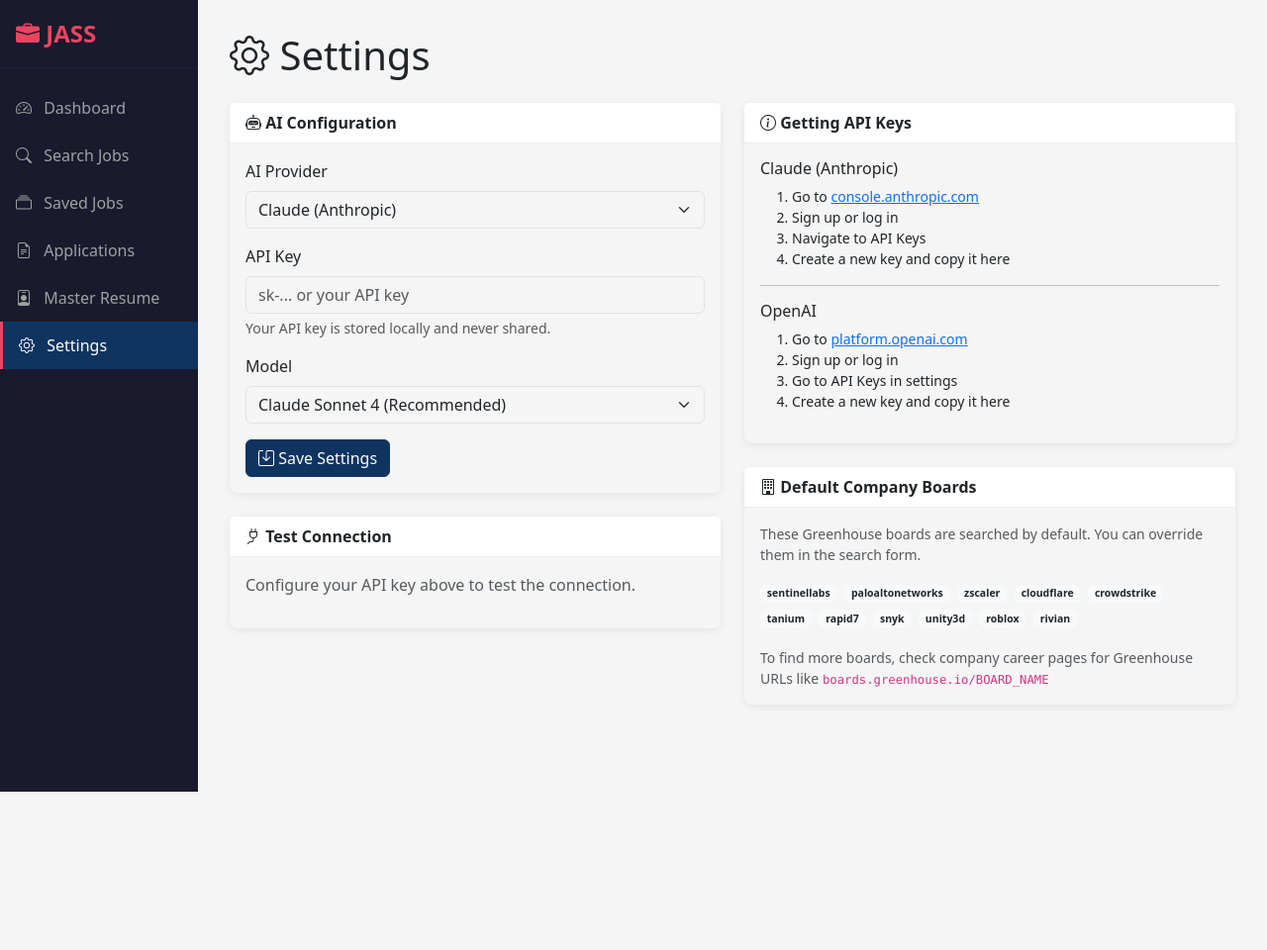
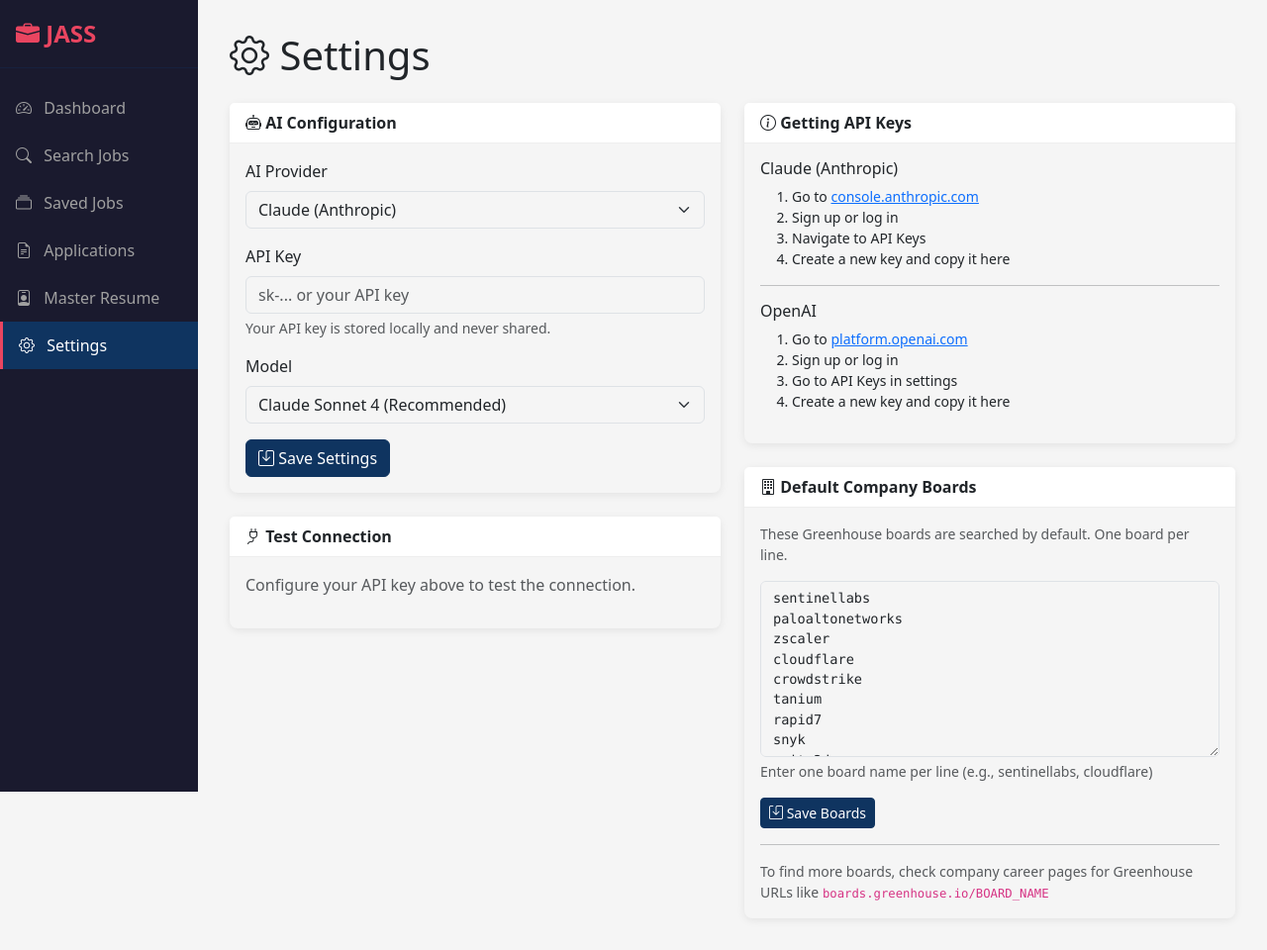
Before and after one commit to darkclad/JASS, a Flask app: page /settings in a window 1280 px wide. Shown: the whole page at 99% size. Before the commit the page ends 800 px from the top, so only its background shows below. Run offline with Flask 3, Linux system fonts and the light colour scheme; some libraries are stand-ins or nearby versions.

Commit message:
Add customizable Greenhouse boards in settings
- Add AppSettings model for storing application-wide settings
- Add editable textarea for Greenhouse board names in settings page
- Validate boards list cannot be empty on save
- Add "Restore Defaults" button to revert to default boards
- Show "Custom" badge when boards differ from defaults
- Update greenhouse search to use custom boards from AppSettings
- Remove duplicate buttons from empty jobs page

🤖 Generated with [Claude Code](https://claude.com/claude-code)

Co-Authored-By: Claude Opus 4.5 <noreply@anthropic.com>

```diff
--- a/app.py
+++ b/app.py
@@ -6,7 +6,7 @@ from flask import Flask, render_template, request, redirect, url_for, flash, jso
 import markdown
 
 from config import Config
-from models import db, MasterResume, Job, Application, AIConfig, SearchHistory
+from models import db, MasterResume, Job, Application, AIConfig, SearchHistory, AppSettings
 from logger import get_logger
 
 # Get logger for this module
@@ -676,9 +676,22 @@ def delete_resume(id):
 @app.route('/settings')
 def settings():
     """AI provider settings."""
+    from config import Config
     configs = AIConfig.query.all()
     active_config = AIConfig.query.filter_by(is_active=True).first()
-    return render_template('settings.html', configs=configs, active_config=active_config)
+
+    # Get custom boards or use defaults
+    custom_boards = AppSettings.get('greenhouse_boards')
+    if custom_boards:
+        boards = custom_boards
+    else:
+        boards = Config.DEFAULT_BOARDS
+
+    return render_template('settings.html',
+                           configs=configs,
+                           active_config=active_config,
+                           boards=boards,
+                           default_boards=Config.DEFAULT_BOARDS)
 
 
 @app.route('/settings/save', methods=['POST'])
@@ -746,6 +759,46 @@ def test_settings():
         return jsonify({'success': False, 'error': str(e)})
 
 
+@app.route('/settings/boards', methods=['POST'])
+def save_boards():
+    """Save greenhouse boards."""
+    boards_text = request.form.get('boards', '').strip()
+
+    # Parse and validate boards
+    if not boards_text:
+        flash('Boards list cannot be empty', 'danger')
+        return redirect(url_for('settings'))
+
+    # Split by newlines or commas, clean up
+    boards = []
+    for line in boards_text.replace(',', '\n').split('\n'):
+        board = line.strip().lower()
+        if board:
+            boards.append(board)
+
+    if not boards:
+        flash('Boards list cannot be empty', 'danger')
+        return redirect(url_for('settings'))
+
+    # Save to database
+    AppSettings.set('greenhouse_boards', boards)
+    flash(f'Saved {len(boards)} boards', 'success')
+    return redirect(url_for('settings'))
+
+
+@app.route('/settings/boards/restore', methods=['POST'])
+def restore_default_boards():
+    """Restore default greenhouse boards."""
+    # Delete custom boards setting
+    setting = AppSettings.query.filter_by(key='greenhouse_boards').first()
+    if setting:
+        db.session.delete(setting)
+        db.session.commit()
+
+    flash('Restored default boards', 'success')
+    return redirect(url_for('settings'))
+
+
 # ============ Run ============
 
 if __name__ == '__main__':
--- a/models.py
+++ b/models.py
@@ -121,3 +121,39 @@ class SearchHistory(db.Model):
 
     def __repr__(self):
         return f'<Search "{self.keywords}">'
+
+
+class AppSettings(db.Model):
+    """Application-wide settings."""
+    id = db.Column(db.Integer, primary_key=True)
+    key = db.Column(db.String(100), unique=True, nullable=False)
+    value = db.Column(db.Text)  # JSON for complex values
+    updated_at = db.Column(db.DateTime, default=datetime.utcnow, onupdate=datetime.utcnow)
+
+    def __repr__(self):
+        return f'<AppSettings {self.key}>'
+
+    @staticmethod
+    def get(key, default=None):
+        """Get a setting value."""
+        setting = AppSettings.query.filter_by(key=key).first()
+        if setting:
+            import json
+            try:
+                return json.loads(setting.value)
+            except (json.JSONDecodeError, TypeError):
+                return setting.value
+        return default
+
+    @staticmethod
+    def set(key, value):
+        """Set a setting value."""
+        import json
+        setting = AppSettings.query.filter_by(key=key).first()
+        if setting:
+            setting.value = json.dumps(value) if not isinstance(value, str) else value
+        else:
+            setting = AppSettings(key=key, value=json.dumps(value) if not isinstance(value, str) else value)
+            db.session.add(setting)
+        db.session.commit()
+        return setting
--- a/templates/settings.html
+++ b/templates/settings.html
@@ -122,19 +122,38 @@
 
         <!-- Greenhouse Boards -->
         <div class="card">
-            <div class="card-header">
-                <i class="bi bi-building"></i> Default Company Boards
+            <div class="card-header d-flex justify-content-between align-items-center">
+                <span><i class="bi bi-building"></i> Default Company Boards</span>
+                {% if boards != default_boards %}
+                <span class="badge bg-info">Custom</span>
+                {% endif %}
             </div>
             <div class="card-body">
                 <p class="small text-muted">
-                    These Greenhouse boards are searched by default. You can override them in the search form.
+                    These Greenhouse boards are searched by default. One board per line.
                 </p>
-                <div class="small">
-                    {% for board in ['sentinellabs', 'paloaltonetworks', 'zscaler', 'cloudflare', 'crowdstrike', 'tanium', 'rapid7', 'snyk', 'unity3d', 'roblox', 'rivian'] %}
-                    <span class="badge bg-light text-dark me-1 mb-1">{{ board }}</span>
-                    {% endfor %}
-                </div>
-                <p class="small text-muted mt-3 mb-0">
+                <form action="{{ url_for('save_boards') }}" method="POST">
+                    <div class="mb-3">
+                        <textarea name="boards" class="form-control font-monospace" rows="8"
+                                  style="font-size: 0.85rem;" required>{% for board in boards %}{{ board }}{% if not loop.last %}
+{% endif %}{% endfor %}</textarea>
+                        <div class="form-text">Enter one board name per line (e.g., sentinellabs, cloudflare)</div>
+                    </div>
+                    <div class="d-flex gap-2">
+                        <button type="submit" class="btn btn-primary btn-sm">
+                            <i class="bi bi-save"></i> Save Boards
+                        </button>
+                        {% if boards != default_boards %}
+                        <button type="button" class="btn btn-outline-secondary btn-sm"
+                                onclick="if(confirm('Restore default boards?')) document.getElementById('restoreForm').submit()">
+                            <i class="bi bi-arrow-counterclockwise"></i> Restore Defaults
+                        </button>
+                        {% endif %}
+                    </div>
+                </form>
+                <form id="restoreForm" action="{{ url_for('restore_default_boards') }}" method="POST" style="display: none;"></form>
+                <hr>
+                <p class="small text-muted mb-0">
                     To find more boards, check company career pages for Greenhouse URLs like
                     <code>boards.greenhouse.io/BOARD_NAME</code>
                 </p>
```
Also changed, not shown: greenhouse.py (+8 -1 lines), templates/jobs.html (+1 -8 lines).
